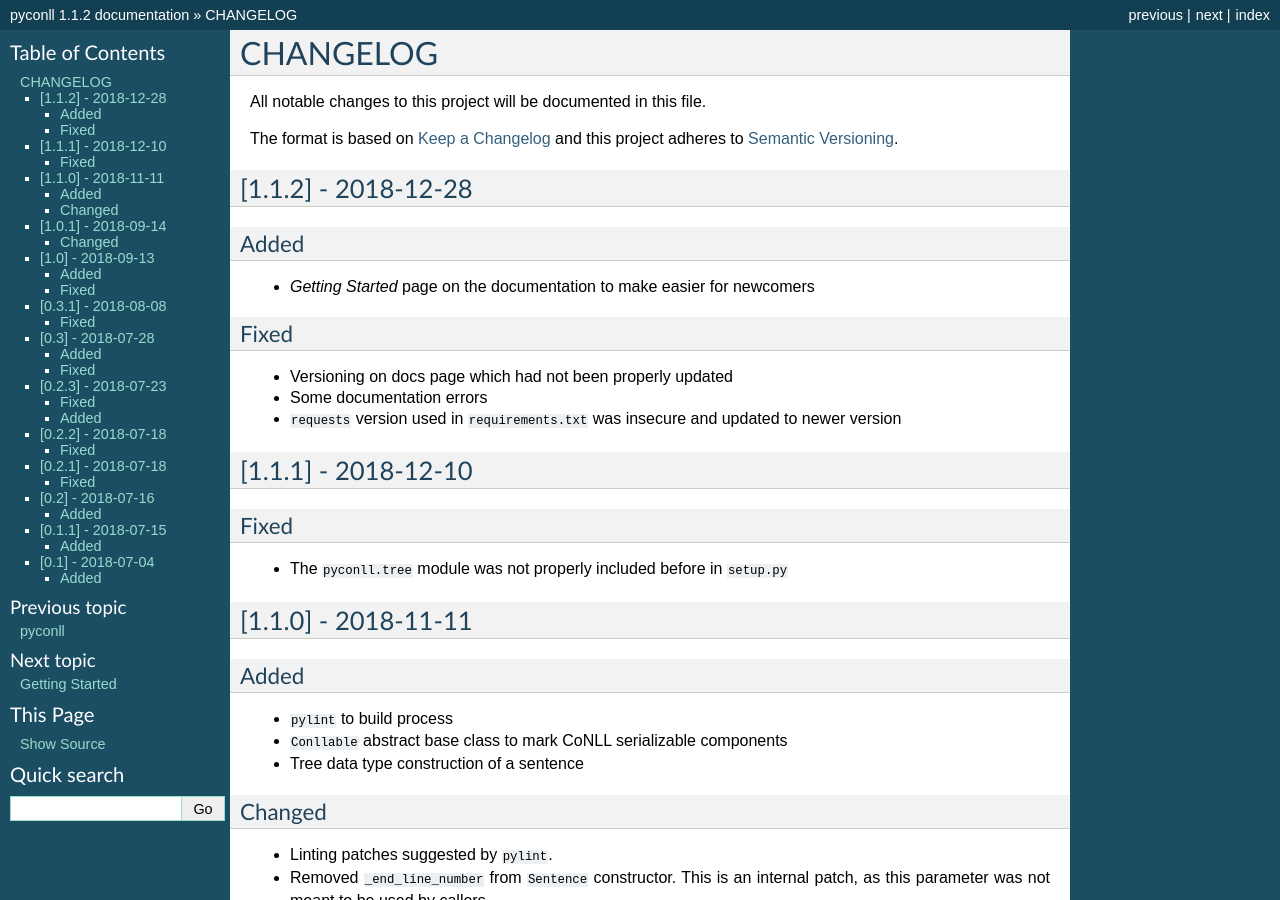
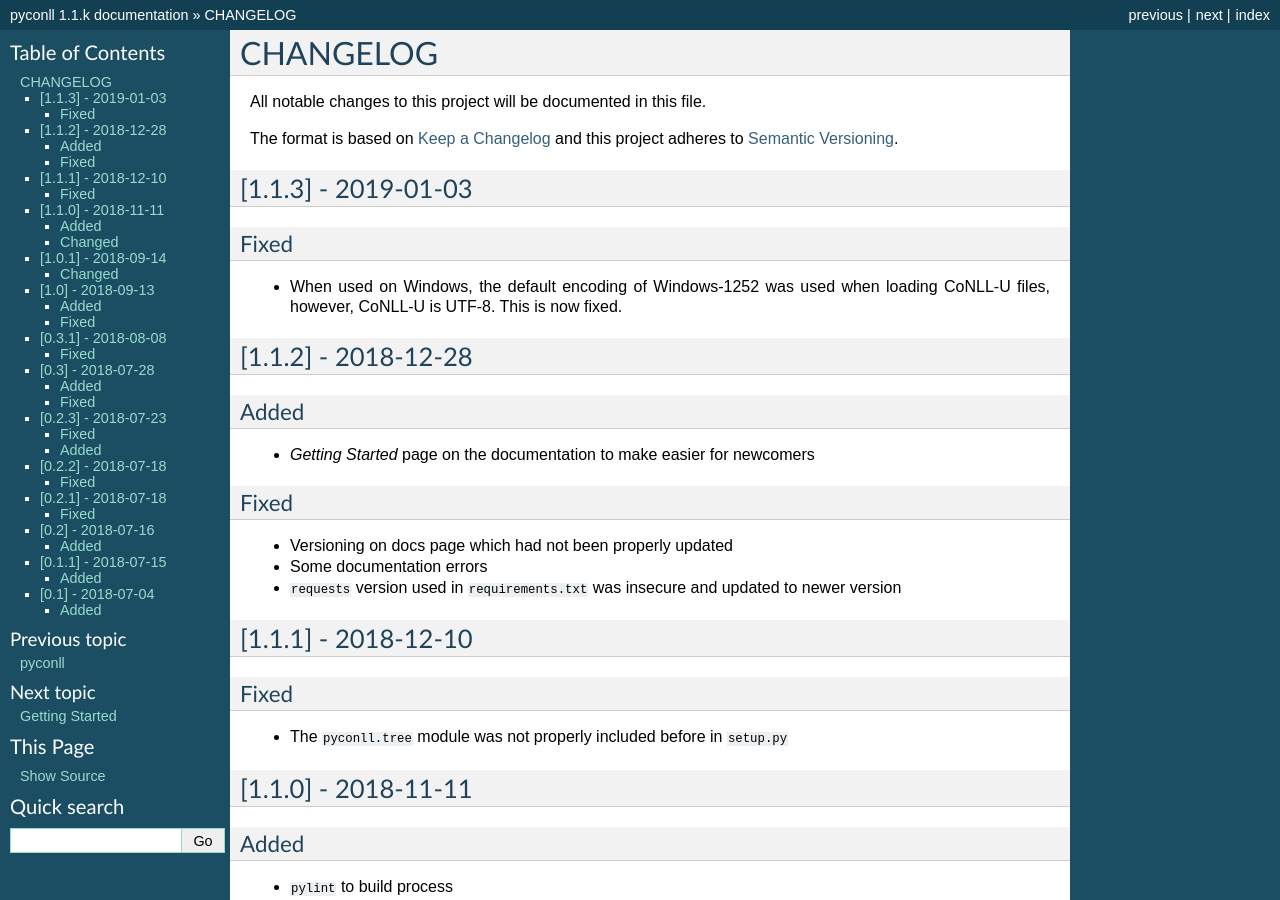
Before and after one commit to pyconll/pyconll, a Sphinx documentation site: the page built from docs/changelog.rst, in a window 1280 px wide and 900 px high. Built offline with Sphinx 7.4.7, drawn with Linux system fonts in a browser that asks for light colours; some of the changed text lies outside the part shown.

Commit message:
Include numeric updates for next version, and update year on docs copyright.

```diff
--- a/CHANGELOG.rst
+++ b/CHANGELOG.rst
@@ -6,6 +6,16 @@
 The format is based on `Keep a
 Changelog <http://keepachangelog.com/en/1.0.0/>`__ and this project
 adheres to `Semantic Versioning <http://semver.org/spec/v2.0.0.html>`__.
+
+[1.1.3] - 2019-01-03
+--------------------
+
+Fixed
+~~~~~
+
+-  When used on Windows, the default encoding of Windows-1252 was used
+   when loading CoNLL-U files, however, CoNLL-U is UTF-8. This is now
+   fixed.
 
 [1.1.2] - 2018-12-28
 --------------------
--- a/README.rst
+++ b/README.rst
@@ -6,7 +6,7 @@
 *Easily work with **CoNLL** files using the familiar syntax of
 **python**.*
 
-The current version is 1.1.2. This version is fully functional, stable,
+The current version is 1.1.3. This version is fully functional, stable,
 tested, documented, and actively developed.
 
 Links
--- a/docs/conf.py
+++ b/docs/conf.py
@@ -25,13 +25,13 @@
 # -- Project information -----------------------------------------------------
 
 project = 'pyconll'
-copyright = '2018, Matias Grioni'
+copyright = '2019, Matias Grioni'
 author = 'Matias Grioni'
 
 # The short X.Y version
-version = '1.1.2'
+version = '1.1.3'
 # The full version, including alpha/beta/rc tags
-release = '1.1.2'
+release = '1.1.k'
 
 
 # -- General configuration ---------------------------------------------------
--- a/setup.py
+++ b/setup.py
@@ -21,7 +21,7 @@
 setup(
     name = 'pyconll',
     packages = ['pyconll', 'pyconll.unit', 'pyconll.tree'],
-    version = '1.1.2',
+    version = '1.1.3',
     description = 'Read and maniuplate CoNLL files',
     long_description = read('README.rst'),
     author = 'Matias Grioni',
```
Also changed, not shown: CHANGELOG.md (+4 -0 lines), README.md (+1 -1 lines), 2 other files.
